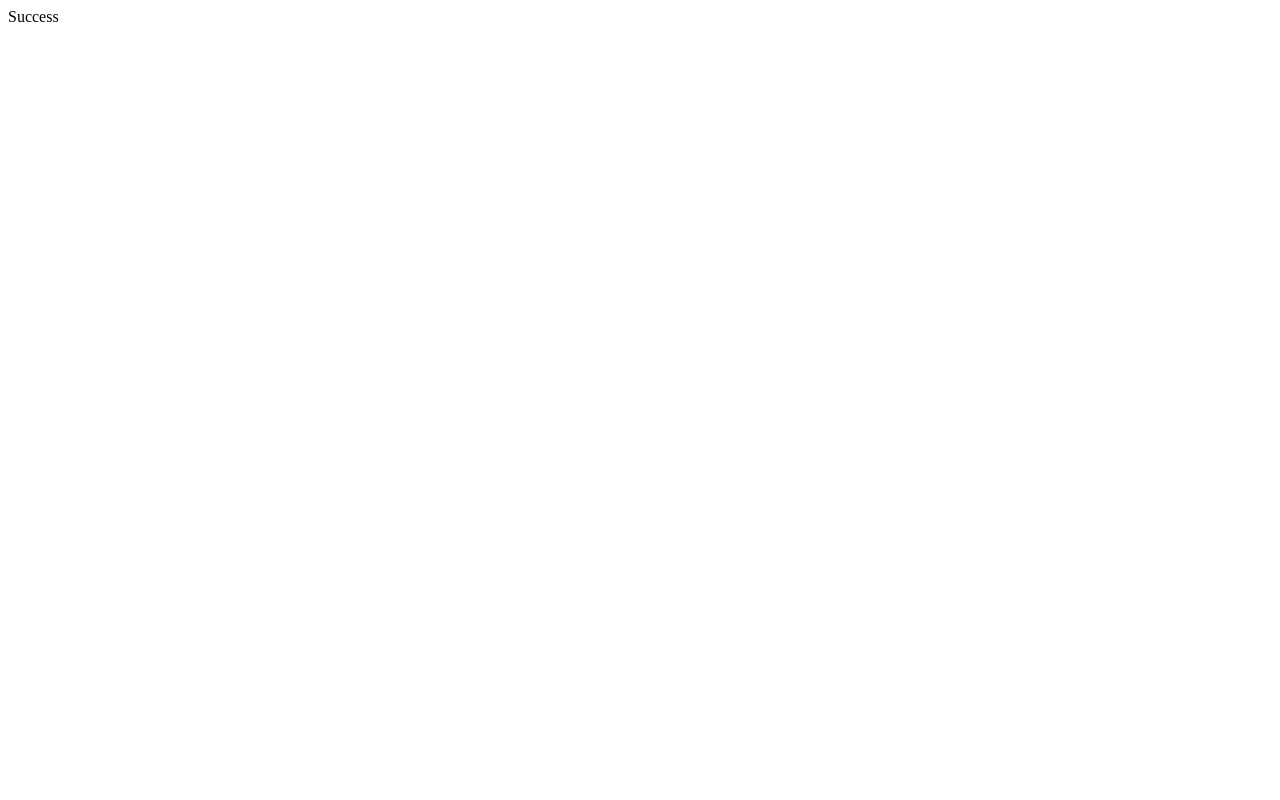
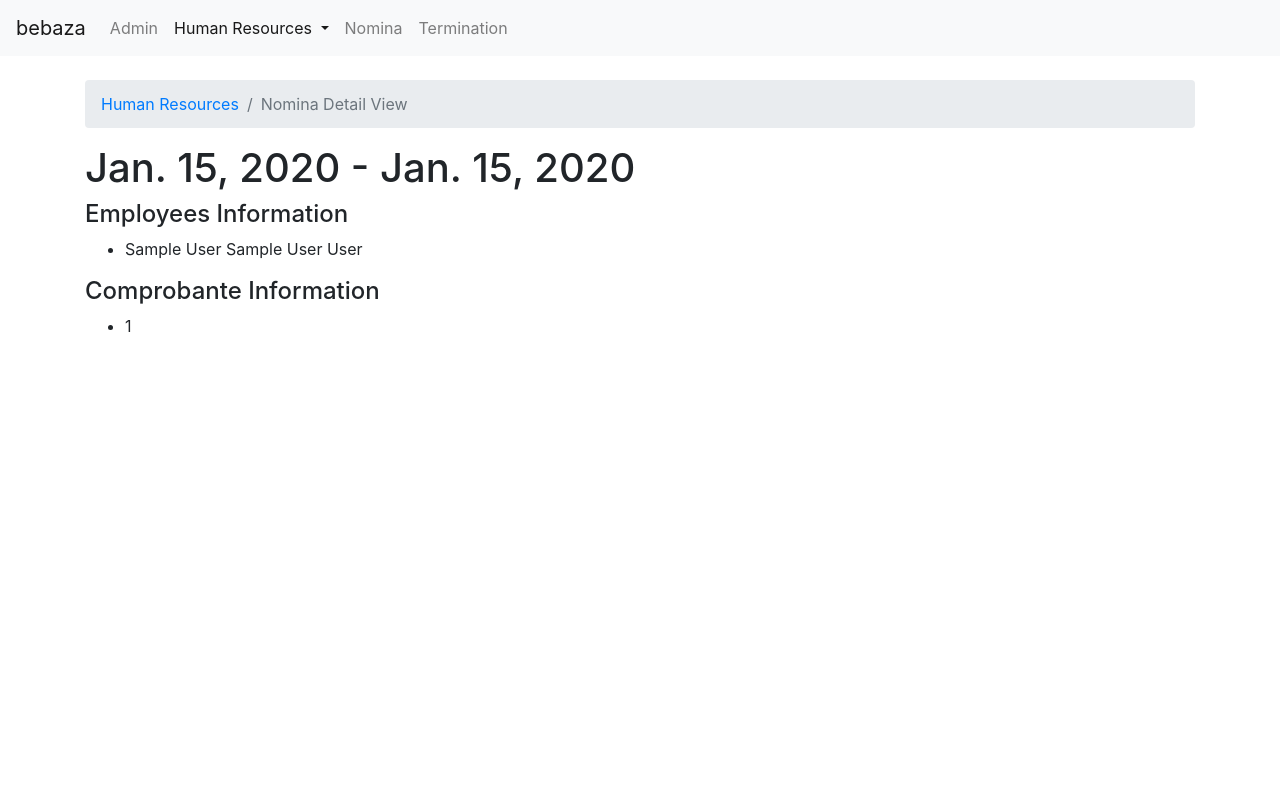
Before and after one commit to g8jedi/jelly, a Django app: page /human-resources/nomina/1/ in a window 1280 px wide. Before the commit the page is almost empty. Run offline with Django 3.2, Linux system fonts and the light colour scheme; tables that the repository leaves empty hold one stand-in row (values such as "Sample post"); some libraries are stand-ins or nearby versions.

Commit message:
Automatically adding employees and comprobantes when nomina is created.

```diff
--- a/human_resources/models.py
+++ b/human_resources/models.py
@@ -2,6 +2,7 @@ from decimal import Decimal
 
 from django.db import models
 from django.urls import reverse
+from django.db.models.signals import post_save
 
 import human_resources.labor_rules as Rule
 
@@ -203,3 +204,15 @@ class Nomina(models.Model):
     complete = models.BooleanField(default=False)
     pay_period_start = models.DateField()
     pay_period_end = models.DateField()
+    employees = models.ManyToManyField(Employee, limit_choices_to={'active': True})
+
+
+def set_up_nomina(sender, instance, **kwargs):
+    active_employees = list(Employee.objects.filter(active=True))
+    print(active_employees)
+    for employee in active_employees:
+        instance.employees.add(employee)
+        Comprobante.objects.create(nomina=instance, employee=employee)
+
+
+post_save.connect(set_up_nomina, sender=Nomina)
--- a/human_resources/templates/human_resources/nomina_detail.html
+++ b/human_resources/templates/human_resources/nomina_detail.html
@@ -1 +1,32 @@
-Success
+{% extends 'human_resources/base.html' %}
+{% load crispy_forms_tags %}
+
+{% block breadcrumb %}
+<nav aria-label="breadcrumb">
+  <ol class="breadcrumb">
+    <li class="breadcrumb-item"><a href="#">Human Resources</a></li>
+    <li class="breadcrumb-item active" aria-current="page">Nomina Detail View</li>
+  </ol>
+</nav>
+{% endblock %}
+{% block content %}
+	<h1>{{ nomina.pay_period_start }} - {{ nomina.pay_period_end }}</h1>
+
+	<h4>Employees Information</h4>
+	<ul>
+	{% for employee in nomina.employees.all %}
+		 <li>{{ employee.full_name }}</li>
+	{% empty %}
+	     <li>No employees yet.</li>
+	{% endfor %}
+	</ul>
+    <h4>Comprobante Information</h4>
+	<ul>
+	{% for comprobante in nomina.comprobante_set.all %}
+		 <li>{{ comprobante.id }}</li>
+	{% empty %}
+	     <li>No comprobantes yet.</li>
+	{% endfor %}
+	</ul>
+
+{% endblock %}
```
Also changed, not shown: human_resources/migrations/0002_nomina_employees.py (added).
